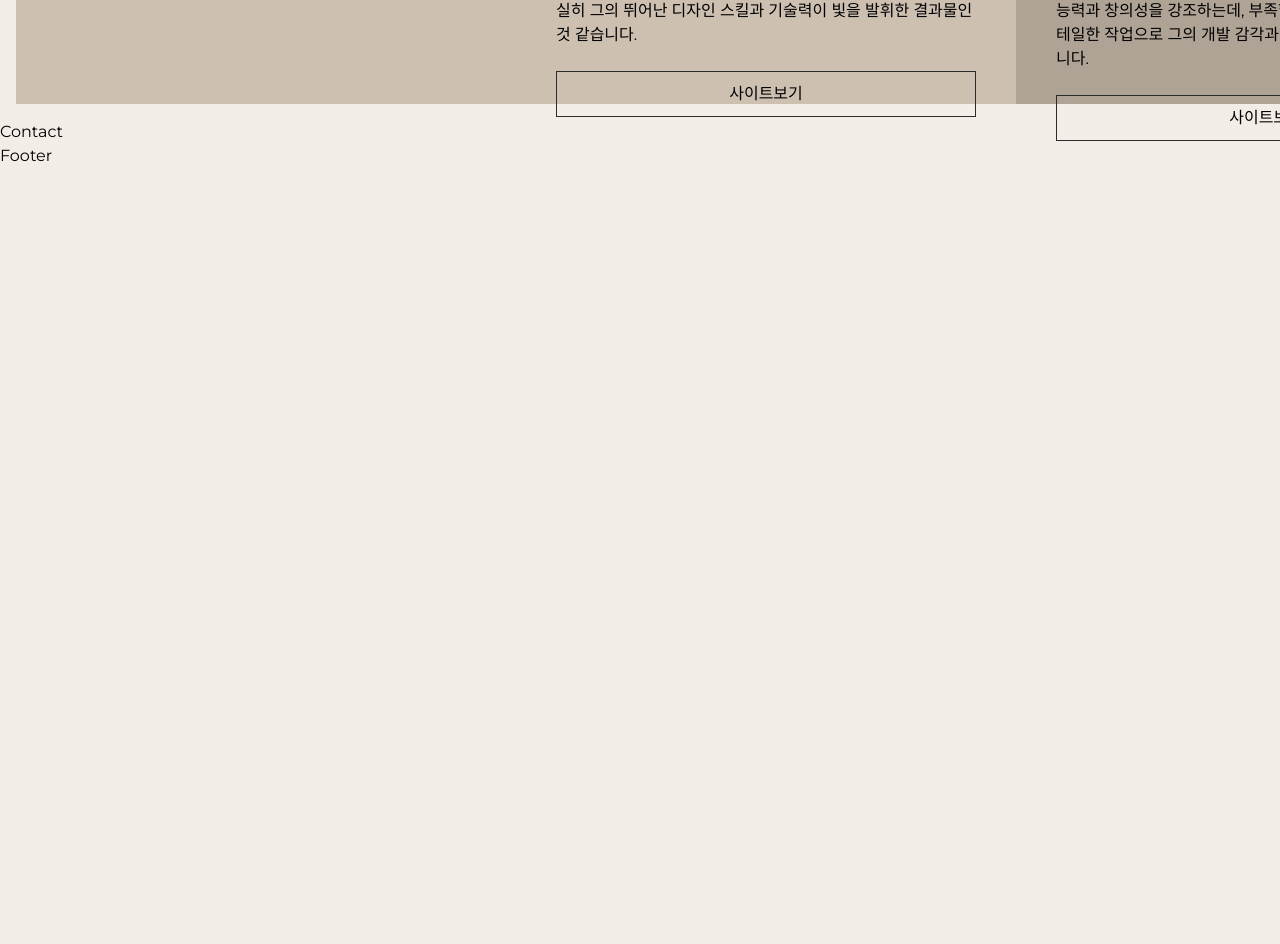
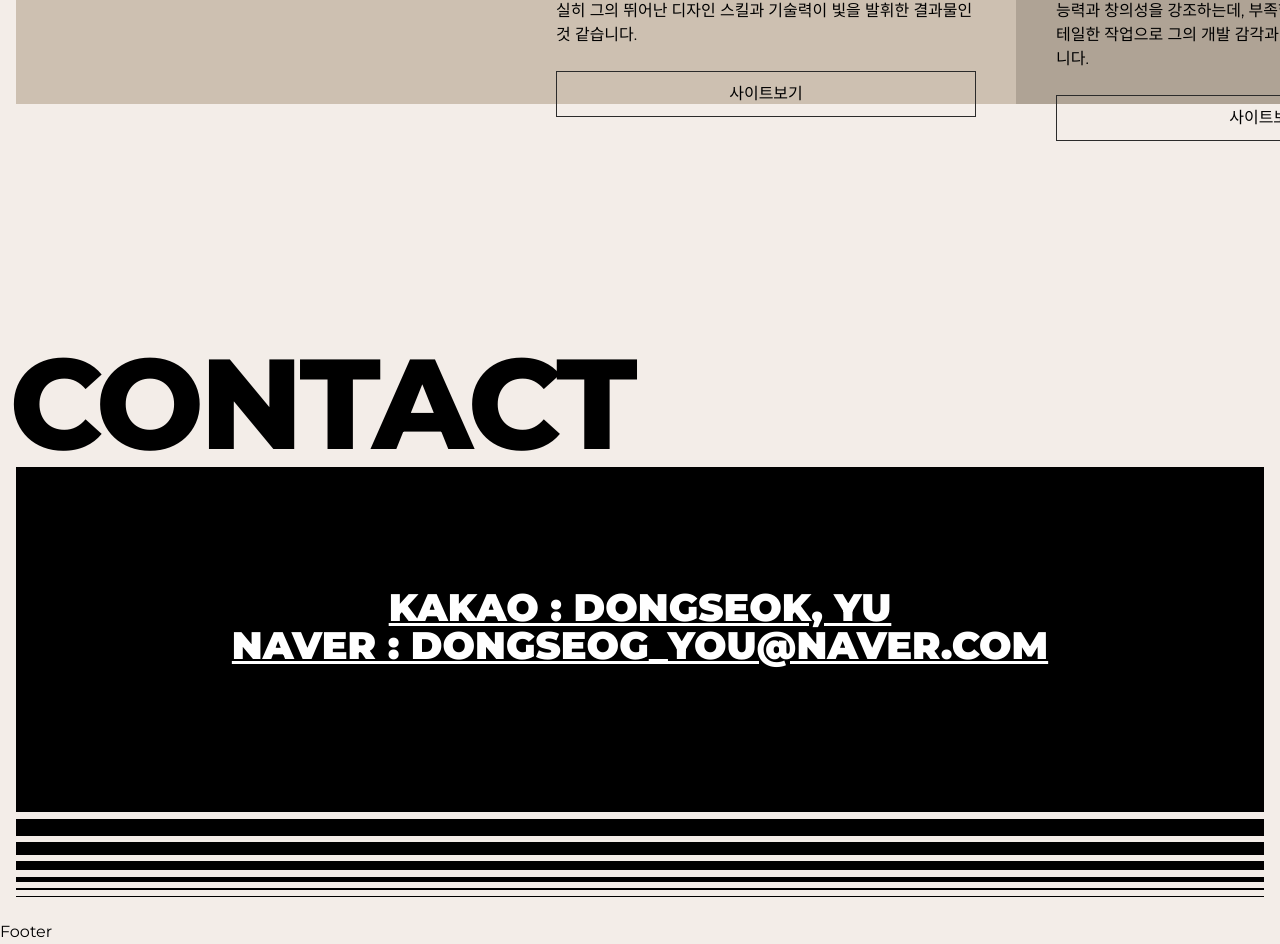
Before and after one commit to Dongjewerly/port2023-next, a Next.js app: page / in a window 1280 px wide. Shown: the part 5500-6444 px from the top of the page. Before the commit the page ends 5668 px from the top, so only its background shows below. Built offline with nearby package versions, Linux system fonts and the light colour scheme; a small style sheet from the web is missing; a web font is replaced by a local one.

Commit message:
연락처영역완료

```diff
--- a/src/assets/scss/section/_contact.scss
+++ b/src/assets/scss/section/_contact.scss
@@ -0,0 +1,134 @@
+#contact {
+    height: 100vh;
+}
+.contact_inner {
+    width: 100%;
+    height: 100%;
+    padding: 16px;
+    display: flex;
+    align-items: flex-start;
+    justify-content: flex-end;
+    flex-direction: column;
+
+    @media (max-width: 800px){
+        justify-content: center;
+    }
+    .contact_title {
+        font-size: 10vw;
+        text-transform: uppercase;
+        line-height: 1;
+        font-weight: 800;
+        white-space: nowrap;
+        text-indent: -0.5vw;
+        letter-spacing: -0.3vw;
+
+        @media (max-width:800px){
+            display: none;
+        }
+    }
+    .contact_text {
+        width: 100%;
+        height: 40vh;
+        background-color: var(--black);
+        color: var(--white);
+        display: flex;
+        align-items: center;
+        justify-content: center;
+        flex-direction: column;
+        position: relative;
+
+        .text {
+            font-size: 3vw;
+            line-height: 1;
+            font-weight: 900;
+            text-transform: uppercase;
+            text-decoration: underline;
+            text-align: center;
+            position: relative;
+            z-index: 100;
+            transition: all 0.3s;
+            cursor: all-scroll;
+
+            @media (max-width:800px) {
+                font-size: 24px;
+                padding: 0 16px;
+                word-break: break-all;
+            }
+
+
+        }
+
+    }
+    .contact_lines {
+        width: 100%;
+
+        .line {
+            display: block;
+            width: 100%;
+            height: 1px;
+            background-color: var(--black);
+            margin-bottom: 0.5vw;
+
+            &:nth-child(1){
+                height: 25px;
+            }
+            &:nth-child(2){
+                height: 17px;
+            }
+            &:nth-child(3){
+                height: 13px;
+            }
+            &:nth-child(4){
+                height: 9px;
+            }
+            &:nth-child(5){
+                height: 5px;
+            }
+            &:nth-child(6){
+                height: 2px;
+            }
+            &:nth-child(7){
+                height: 1px;
+            }
+
+        }
+
+        &.top {
+            .line {
+                margin-top: 0.5vw;
+                margin-bottom: 0;
+                display: none;
+
+                @media (max-width:800px) {
+                    display: block;
+
+                }
+
+                &:nth-child(7){
+                    height: 25px;
+                }
+                &:nth-child(6){
+                    height: 17px;
+                }
+                &:nth-child(5){
+                    height: 13px;
+                }
+                &:nth-child(4){
+                    height: 9px;
+                }
+                &:nth-child(3){
+                    height: 5px;
+                }
+                &:nth-child(2){
+                    height: 2px;
+                }
+                &:nth-child(1){
+                    height: 1px;
+                }
+
+            }
+        }
+    }
+
+
+}
--- a/src/components/Contact.jsx
+++ b/src/components/Contact.jsx
@@ -1,10 +1,47 @@
 import React from 'react'
+
+import { contactText } from '@/constants'
 
 const Contact = () => {
   return (
-    <div>
-        Contact
-    </div>
+    <section id="contact">
+        <div className="contact_inner">
+            <h2 className="contact_title">Contact</h2>
+            <div className="contact_lines top" aria-hidden="true">
+                <span class="line"></span>
+                <span class="line"></span>
+                <span class="line"></span>
+                <span class="line"></span>
+                <span class="line"></span>
+                <span class="line"></span>
+                <span class="line"></span>
+            </div>
+            <div className="contact_text">
+                <div className="text">
+                    {contactText.map((contact, index)=>(
+                      <div key={index}>
+                        <a
+                        href={contact.link}
+                        target="_blank"
+                        rel='noopener noreferrer'
+                        >
+                          {contact.title}
+                        </a>
+                      </div>
+                    ))}
+                </div>
+            </div>
+            <div className="contact_lines bottom" aria-hidden="true">
+                <span className="line"></span>
+                <span className="line"></span>
+                <span className="line"></span>
+                <span className="line"></span>
+                <span className="line"></span>
+                <span className="line"></span>
+                <span className="line"></span>
+            </div>
+        </div>
+    </section>
   )
 }
 
```
